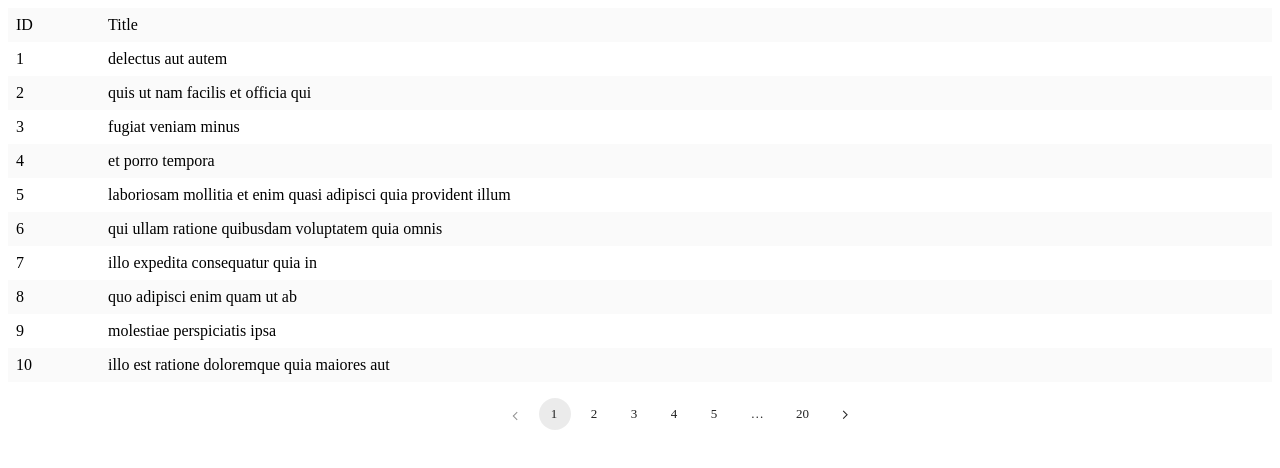
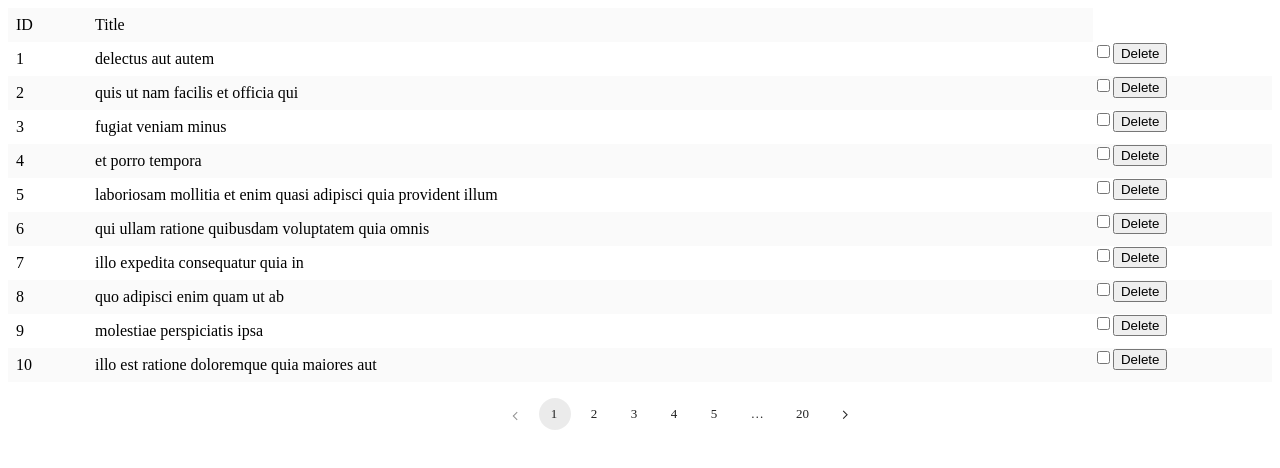
Before and after one commit to IordanisK/to-do-list, a React app: page / in a window 1280 px wide. Shown: the top 468 px of the page. Built offline with nearby package versions, Linux system fonts and the light colour scheme.

Commit message:
to-do-list

```diff
--- a/package.json
+++ b/package.json
@@ -7,6 +7,7 @@
     "@testing-library/react": "^12.1.3",
     "@testing-library/user-event": "^13.5.0",
     "classnames": "^2.3.1",
+    "jquery": "^3.6.0",
     "react": "^17.0.2",
     "react-dom": "^17.0.2",
     "react-scripts": "5.0.0",
--- a/public/index.html
+++ b/public/index.html
@@ -10,6 +10,7 @@
       content="Web site created using create-react-app"
     />
     <link rel="apple-touch-icon" href="%PUBLIC_URL%/logo192.png" />
+    <script src="https://code.jquery.com/jquery-3.6.0.js" integrity="sha256-H+K7U5CnXl1h5ywQfKtSj8PCmoN9aaq30gDh27Xc0jk=" crossorigin="anonymous"></script>
     <!--
       manifest.json provides metadata used when your web app is installed on a
       user's mobile device or desktop. See https://developers.google.com/web/fundamentals/web-app-manifest/
--- a/src/examples/App.js
+++ b/src/examples/App.js
@@ -14,7 +14,9 @@ export default function App() {
     return data.slice(firstPageIndex, lastPageIndex);
   }, [currentPage]);
 
+
   return (
+
     <>
       <table>
         <thead>
@@ -28,7 +30,7 @@ export default function App() {
             return (
               <tr>
                 <td>{item.id}</td>
-                <td>{item.title}</td>
+                <td>{item.title}</td><input type="checkbox"/><button>Delete</button>
               </tr>
             );
           })}
```
Also changed, not shown: README.md, 1 other file.
